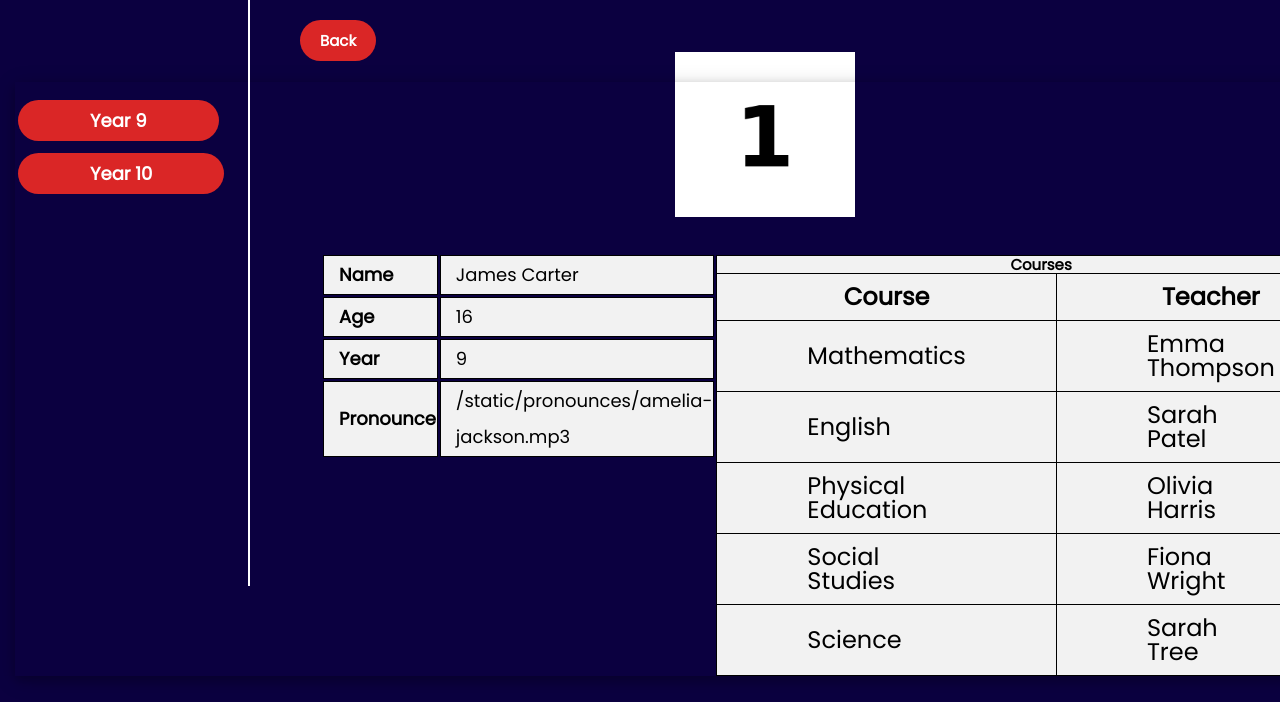
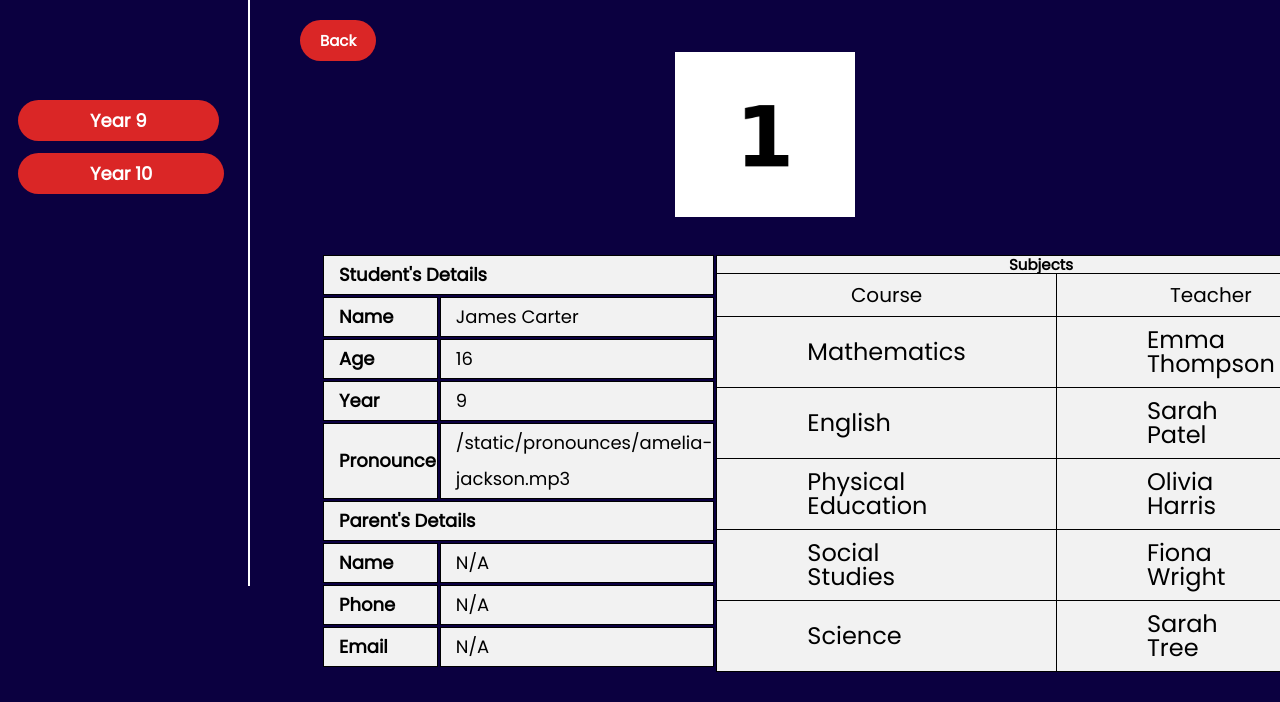
Before and after one commit to AntonDLRC/Student-Management-System, a Flask app: page /teacher/1/year/9/group/1/student/1 in a window 1280 px wide. Shown: the part 106-808 px from the top of the page. Run offline with Flask 3, Linux system fonts and the light colour scheme; a user stored in the database is signed in; data comes from the database, SQL or seed files in the repository.

Commit message:
added a parent details below the student details.

```diff
--- a/templates/student_details.html
+++ b/templates/student_details.html
@@ -33,16 +33,19 @@
 </table>
 
 <div class="back-year-students">
-    <a href="{{ url_for('student', id=student[0], year=year, group=group) }}" class="btn">Back</a>
+    <a href="/teacher/{{ teacher.id }}/year/{{ year }}/group/{{ group }}" class="btn">Back</a>
 </div>
 
 <div class="one-column">
     <div class="w3-card-4">
         <img src="{{ url_for('static', filename='number_images/' ~ student[0][5]) }}" alt="{{ student[0][1] }}">
     </div>
-    <div class="info w3-card-4">
+    <div class="info">
         <div class="student-info-table">
             <table>
+                <tr>
+                    <th colspan="2"> Student's Details</th>
+                </tr>
                 <tr>
                     <th> Name </th>
                     <td> {{ student[1][1] }} </td>
@@ -59,24 +62,37 @@
                     <th> Pronounce </th>
                     <td> {{ url_for('static', filename='pronounces/' ~ student[0][6]) }} </td>
                 </tr>
+                <tr>
+                    <th colspan="2"> Parent's Details</th>
+                </tr>
+                <tr>
+                <th> Name </th>
+                <td>{{ parent_name if parent_name else 'N/A' }}</td>
+            </tr>
+            <tr>
+                <th> Phone </th>
+                <td>{{ parent_phone if parent_phone else 'N/A' }}</td>
+            </tr>
+            <tr>
+                <th> Email </th>
+                <td>{{ parent_email if parent_email else 'N/A' }}</td>
+            </tr>
 
             </table>
-
-
         </div>
         <div class="courses-table">
             <table>
                 <tr>
-                    <th colspan="2"> Courses </th>
+                    <th colspan="2"> <strong> Subjects </strong> </th>
                 </tr>
                 <tr>
-                    <th> <h3> <strong> Course </strong> </h3> </th>
-                    <th> <h3> <strong> Teacher </strong> </h3> </th>
+                    <th> <h4> Course </h4> </th>
+                    <th> <h4> Teacher </h4> </th>
                 </tr>
                 {% for course in student %}
                 <tr>
-                    <td> <h3>{{ course[8] }}</h3> </td>
-                    <td> <h3>{{ course[9] }} {{ course[10] }}</h3> </td>
+                    <td> <h3>{{ course[8] }} </h3> </td>
+                    <td> <h3>{{ course[9] }} {{ course[10] }} </h3> </td>
                 </tr>
                 {% endfor %}
             </table>
```
